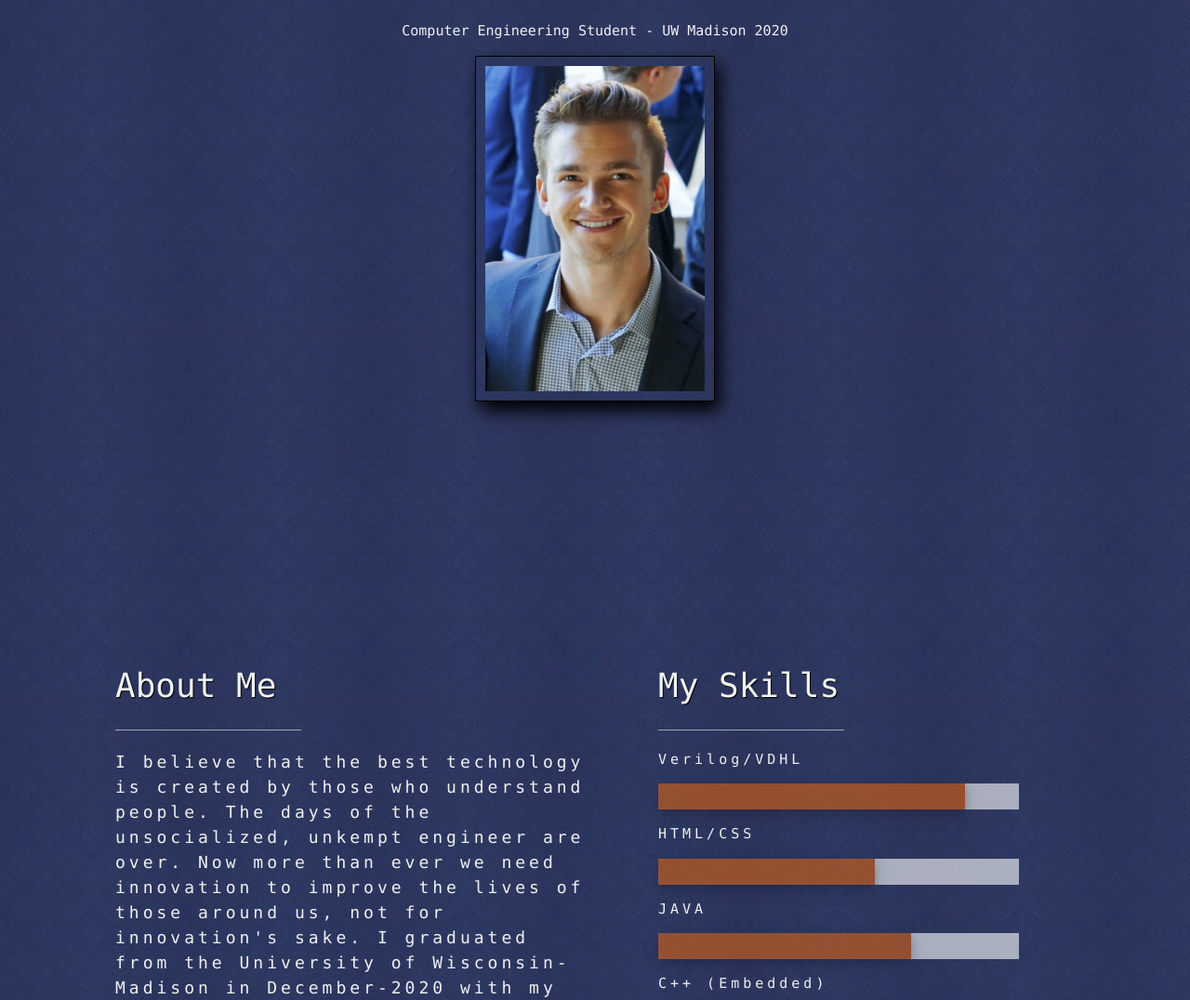
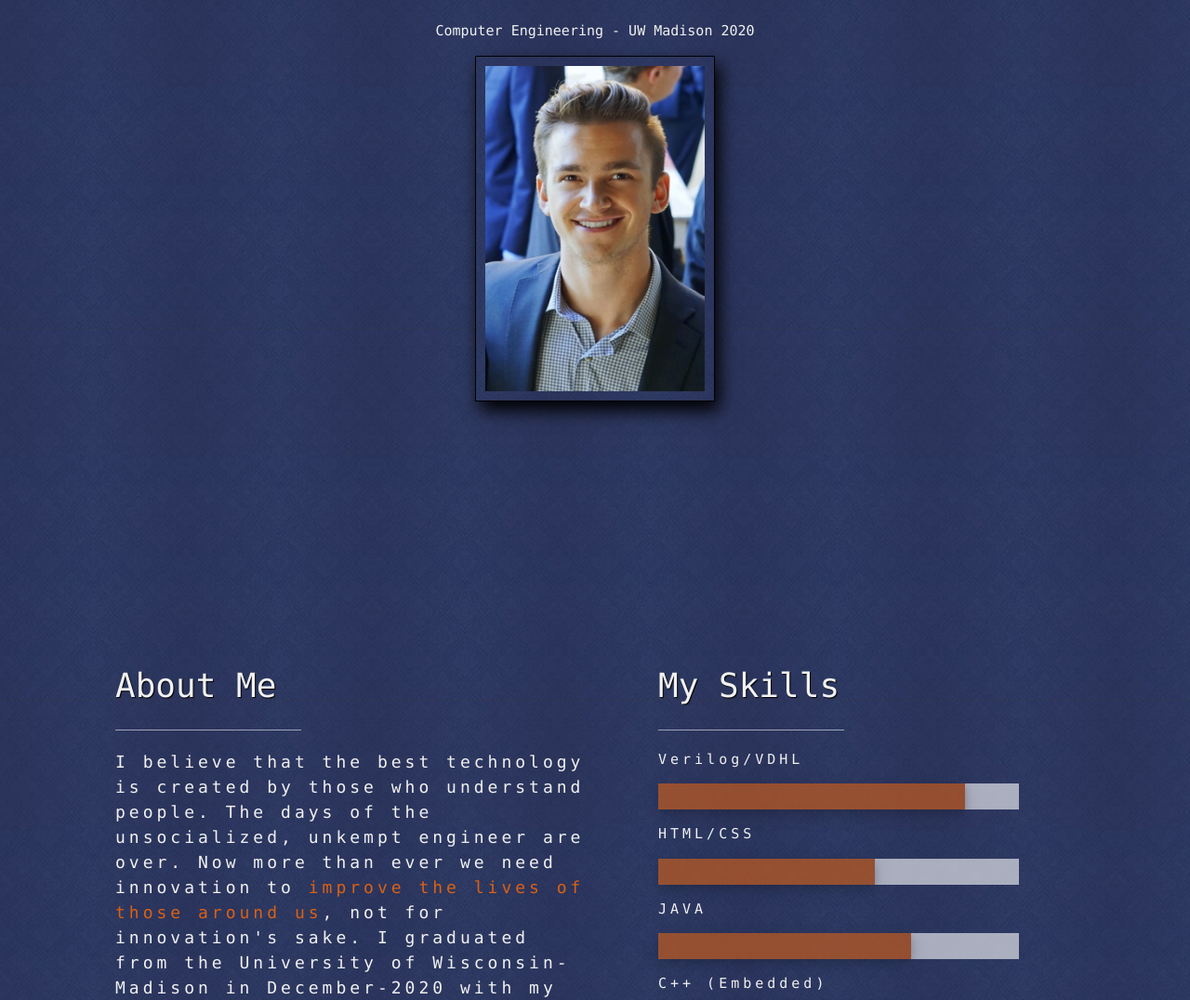
Before and after one commit to twentworth2/twentworth2.github.io, a plain HTML site: page index.html in a window 1280 px wide. Shown: the part 201-1277 px from the top of the page at 93% size. Drawn offline with nearby package versions, Linux system fonts and the light colour scheme.

Commit message:
Update index.html

```diff
--- a/index.html
+++ b/index.html
@@ -56,7 +56,7 @@
                 </div>
 
             </h1>
-            <p class="text-light-gray">Computer Engineering Student - UW Madison 2020</p>
+            <p class="text-light-gray">Computer Engineering - UW Madison 2020</p>
             <img src="profile.jpg" alt="boy" class="image div-em profile-pic" id="profile">
         </header>
 
@@ -76,7 +76,7 @@
                     <hr style="width:200px" class="opacity">
                     <h5 class="wide text-light-grey">
 
-                        I believe that the best technology is created by those who understand people. The days of the unsocialized, unkempt engineer are over. Now more than ever we need innovation to improve the lives of those around us, not for innovation's sake. I graduated from the University of Wisconsin-Madison in December-2020 with my <span style="color:#db6114;">Bachelor of Science in Computer Engineering</span>. While studying there I also became a leader in my fraternity <span style="color:#db6114;">Chi Psi</span>. I am currently a software engineer employed by <span style="color:#db6114;">Revature LLC</span>. I am always looking for new challenges and find great pleasure in producing novel and sensible solutions.
+                       I believe that the best technology is created by those who understand people. The days of the unsocialized, unkempt engineer are over. Now more than ever we need innovation to <span style="color:#db6114;">improve the lives of those around us</span>, not for innovation's sake. I graduated from the University of Wisconsin-Madison in December-2020 with my Bachelor of Science in Computer Engineering. While studying there I also became a leader in my fraternity <span style="color:#db6114;">Chi Psi</span>. I am currently a software engineer employed by <span style="color:#db6114;">Revature LLC</span>. I am always looking for new challenges and find great pleasure in producing novel and sensible solutions.
 
                     </h5>
                 </div>
```
